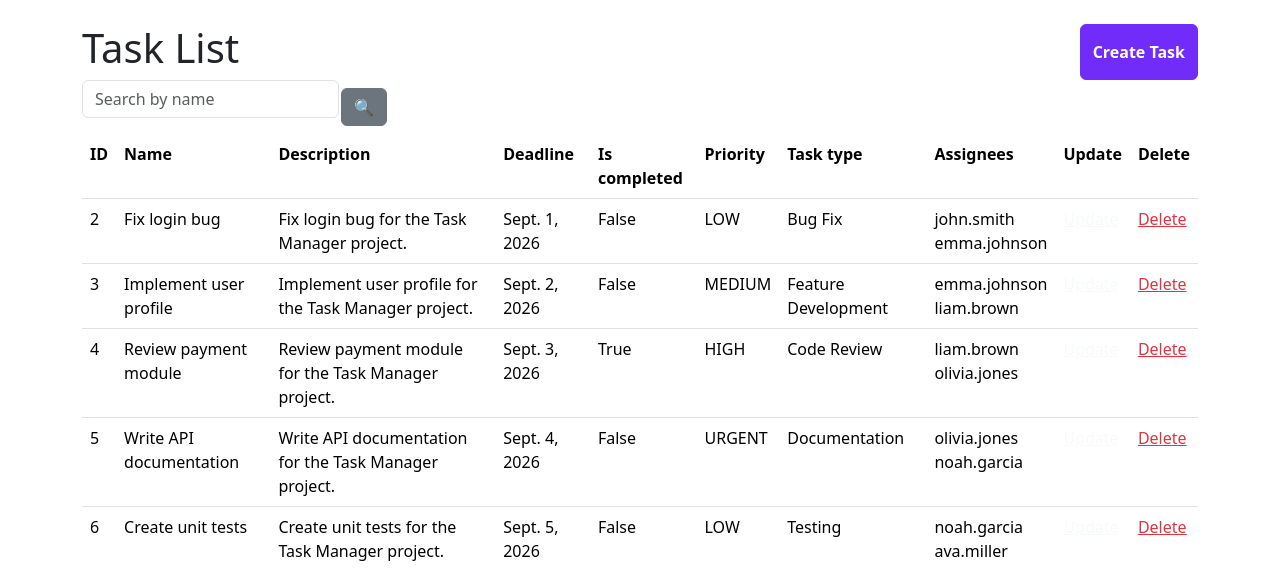
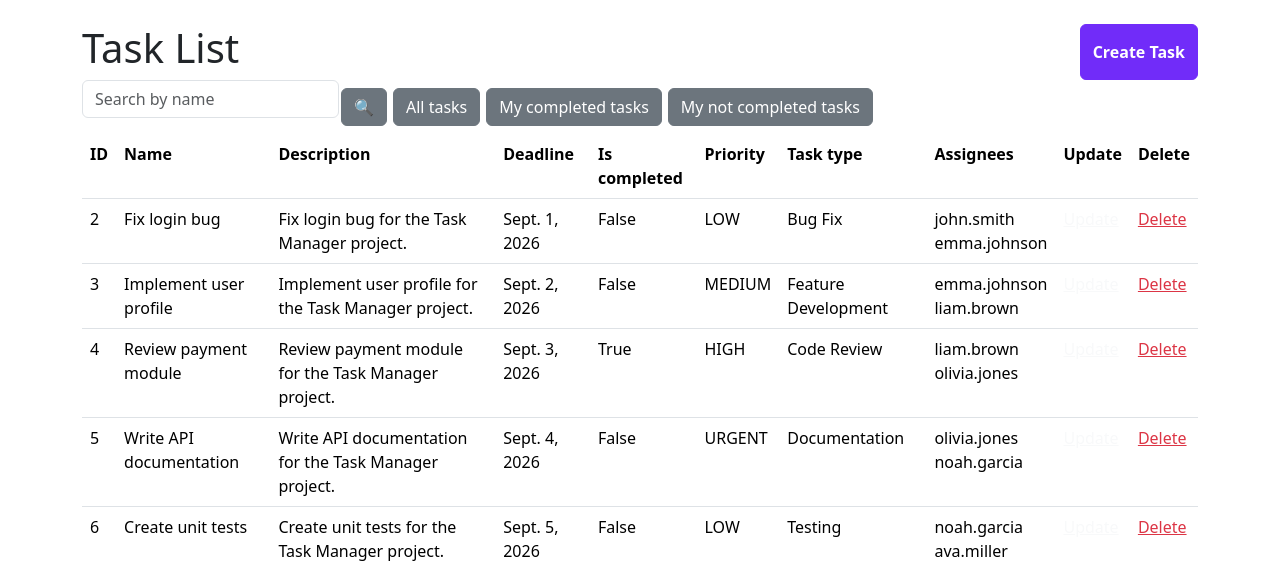
Before and after one commit to pavliukkk/task-manager, a Django app: page /tasks/ in a window 1280 px wide. Shown: the part 73-644 px from the top of the page. Run offline with Django 5.2, Linux system fonts and the light colour scheme; a user stored in the database is signed in; data comes from the database, SQL or seed files in the repository; parts of the project's set-up code (start-up, migrations or seed data) failed here and were passed over; some libraries are stand-ins or nearby versions.

Commit message:
implemented search filter as show all tasks, completed and uncompleted tasks of an authenticated user, edited TaskListView, created forms & added buttons

```diff
--- a/task_manager/forms.py
+++ b/task_manager/forms.py
@@ -46,12 +46,12 @@ class TaskNameSearchForm(forms.Form):
     )
 
 
-# class MyNotCompletedTasksSearchForm(forms.Form):
-#     not_completed = forms.CharField(widget=forms.HiddenInput(), required=False, initial=False)
-#
-#
-# class MyCompletedTasksSearchForm(forms.Form):
-#     completed = forms.CharField(widget=forms.HiddenInput(), required=False, initial=True)
+class MyNotCompletedTasksSearchForm(forms.Form):
+    not_completed = forms.CharField(widget=forms.HiddenInput(), required=False, initial=False)
+
+
+class MyCompletedTasksSearchForm(forms.Form):
+    completed = forms.CharField(widget=forms.HiddenInput(), required=False, initial=True)
 
 
 class TaskTypeNameSearchForm(forms.Form):
--- a/task_manager/views.py
+++ b/task_manager/views.py
@@ -118,23 +118,23 @@ class TaskListView(LoginRequiredMixin, generic.ListView):
         context = super(TaskListView, self).get_context_data(**kwargs)
         name = self.request.GET.get("name", "")
         context["search_form"] = TaskNameSearchForm(initial={"name": name})
-        # context["not_completed_tasks_form"] = MyNotCompletedTasksSearchForm()
-        # context["completed_tasks_form"] = MyCompletedTasksSearchForm()
+        context["not_completed_tasks_form"] = MyNotCompletedTasksSearchForm()
+        context["completed_tasks_form"] = MyCompletedTasksSearchForm()
         return context
 
     def get_queryset(self):
         name = self.request.GET.get("name", "")
-        # not_completed = self.request.GET.get("not_completed", "")
-        # completed = self.request.GET.get("completed")
-        # user = self.request.user.username
+        not_completed = self.request.GET.get("not_completed", "")
+        completed = self.request.GET.get("completed")
+        user = self.request.user.username
 
         queryset = Task.objects.prefetch_related("assignees")
         if name:
             return queryset.filter(name__icontains=name)
-        # if not_completed:
-        #     return queryset.filter(is_completed=False, assignees__username=user)
-        # if completed:
-        #     return queryset.filter(is_completed=True, assignees__username=user)
+        if not_completed:
+            return queryset.filter(is_completed=False, assignees__username=user)
+        if completed:
+            return queryset.filter(is_completed=True, assignees__username=user)
         return queryset
 
 
--- a/templates/task_manager/task_list.html
+++ b/templates/task_manager/task_list.html
@@ -7,7 +7,21 @@
       </h1>
       <a class="btn btn-bd-primary create" href="{% url "task_manager:task-create" %}">Create Task</a>
     </div>
-    {% include "includes/search_form.html" %}
+    <div style="display: flex; gap: 10px">
+      {% include "includes/search_form.html" %}
+      {% load crispy_forms_filters %}
+      <form action="" method="get" class="row row-cols-md-auto g-1 align-items-center">
+        <input class="btn btn-secondary" type="submit" value="All tasks">
+      </form>
+      <form action="" method="get" class="row row-cols-md-auto g-1 align-items-center">
+        {{ completed_tasks_form|crispy }}
+        <input class="btn btn-secondary" type="submit" value="My completed tasks">
+      </form>
+      <form action="" method="get" class="row row-cols-md-auto g-1 align-items-center">
+        {{ not_completed_tasks_form|crispy }}
+        <input class="btn btn-secondary" type="submit" value="My not completed tasks">
+      </form>
+    </div>
 
     {% if task_list %}
       <table class="table">
```
